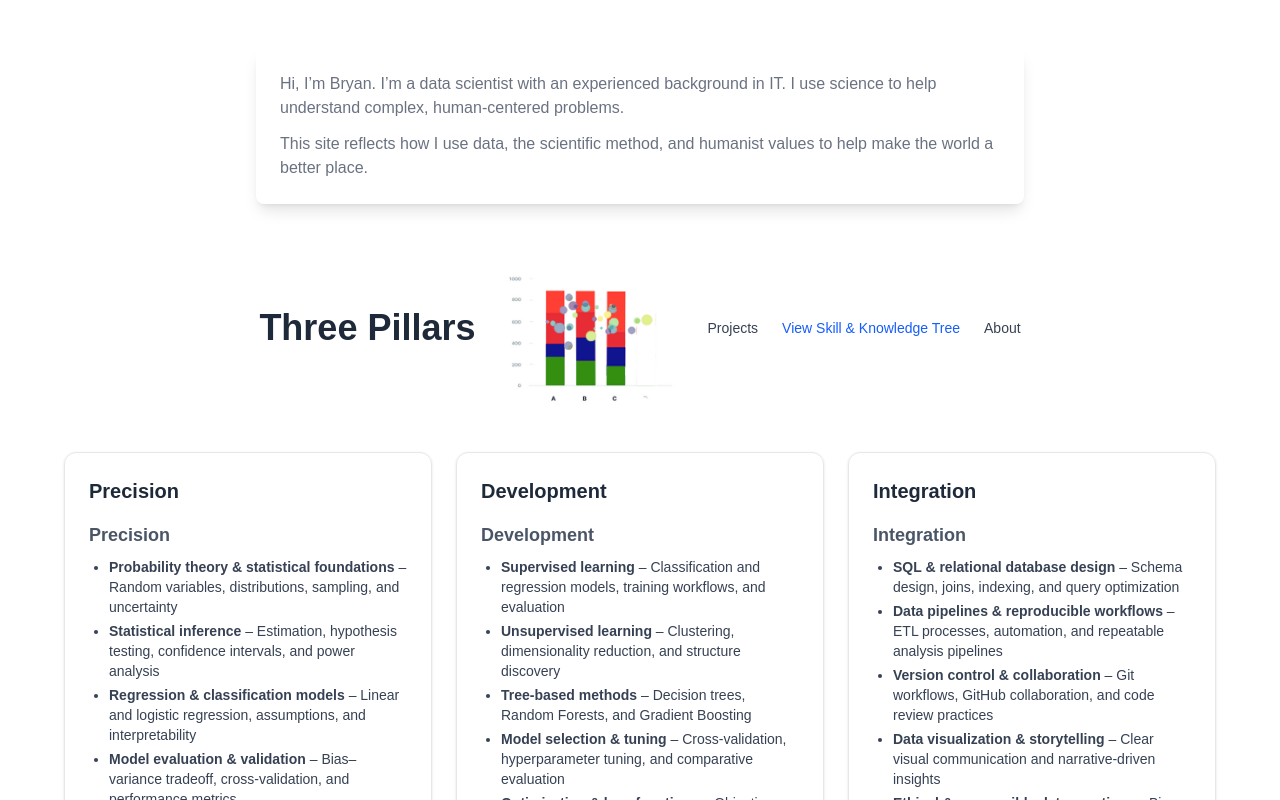
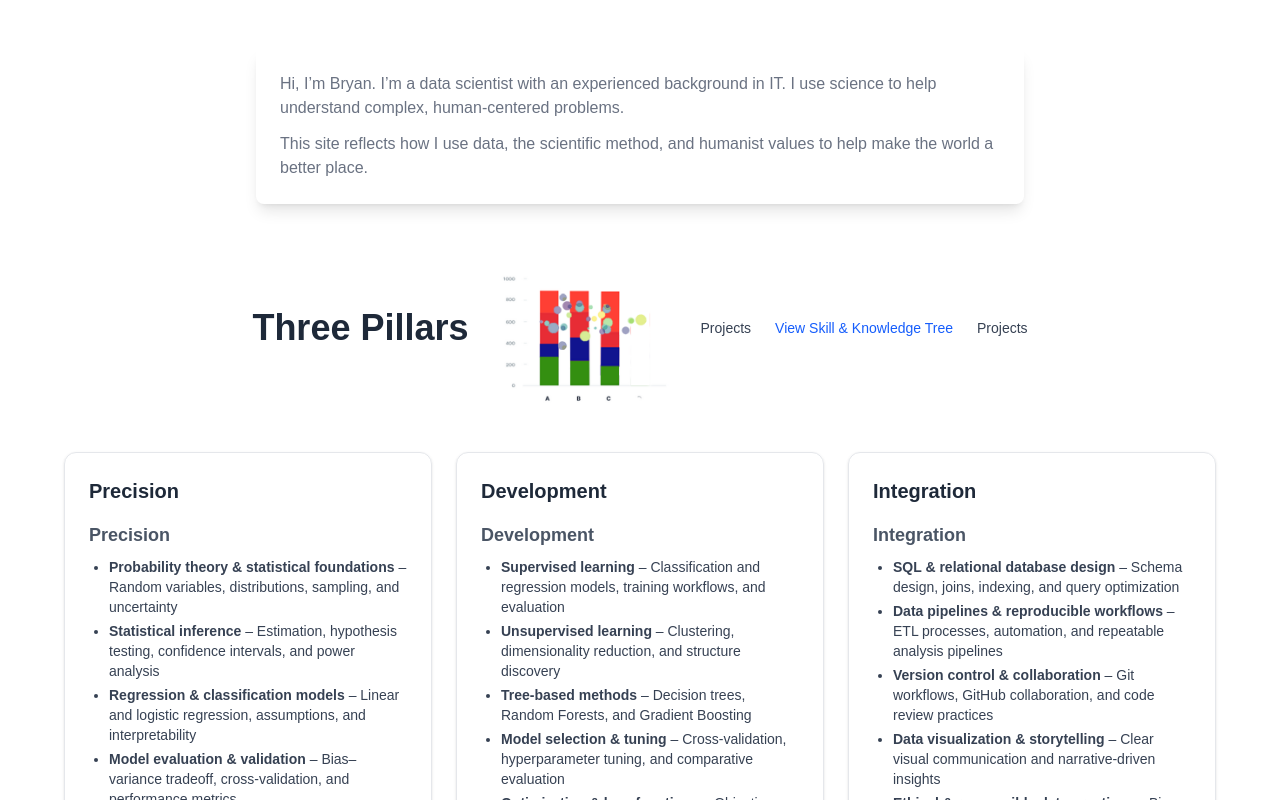
Before and after one commit to BryanB-prog/ThreePillars, a Next.js app: page / in a window 1280 px wide. Shown: the top 800 px of the page. Built offline with nearby package versions, Linux system fonts and the light colour scheme.

Commit message:
Update page.tsx

```diff
--- a/app/page.tsx
+++ b/app/page.tsx
@@ -45,8 +45,13 @@ const HomePage: React.FC = () => {
     View Skill &amp; Knowledge Tree
   </a>
 
-  <a href="#about" className="hover:text-gray-900">
-    About
+  <a
+    href="/projects"
+    target="_blank"
+    rel="noopener noreferrer"
+    className="hover:text-gray-900"
+  >
+    Projects
   </a>
 </nav>
 
```
